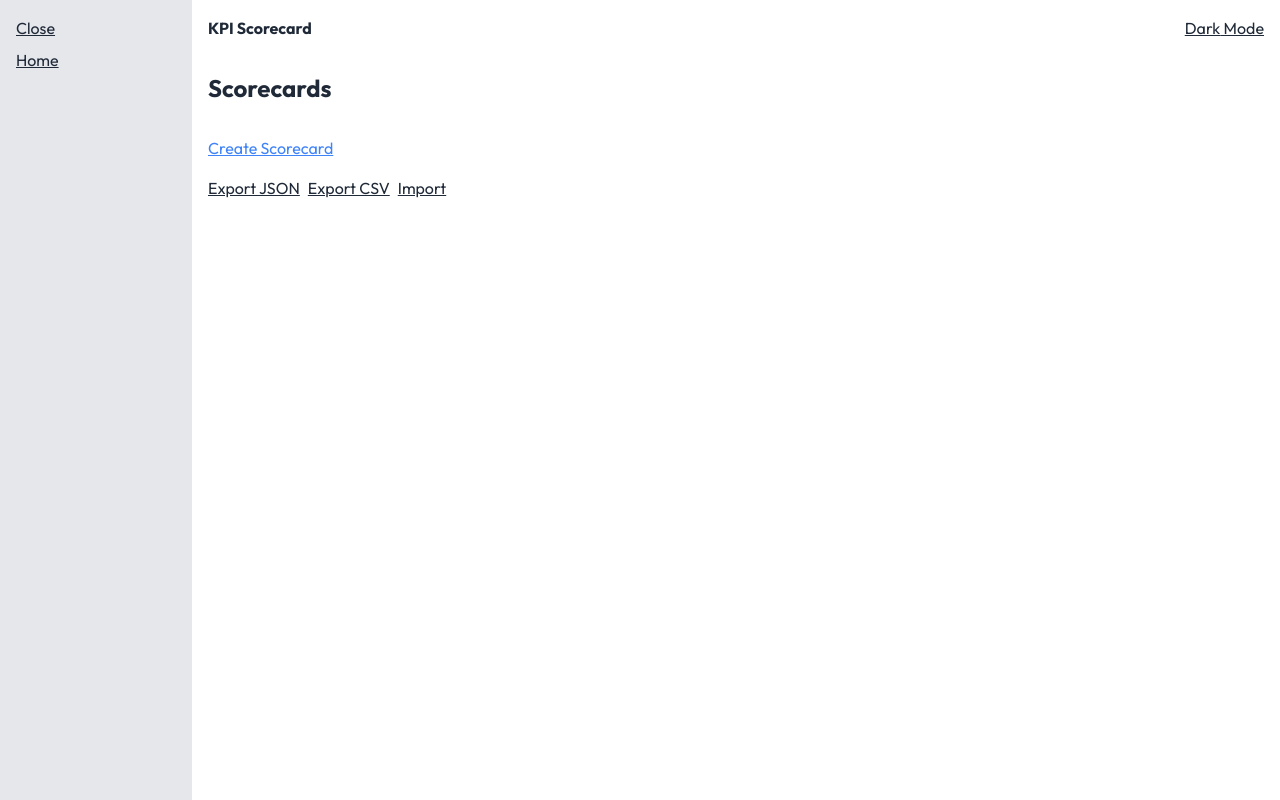
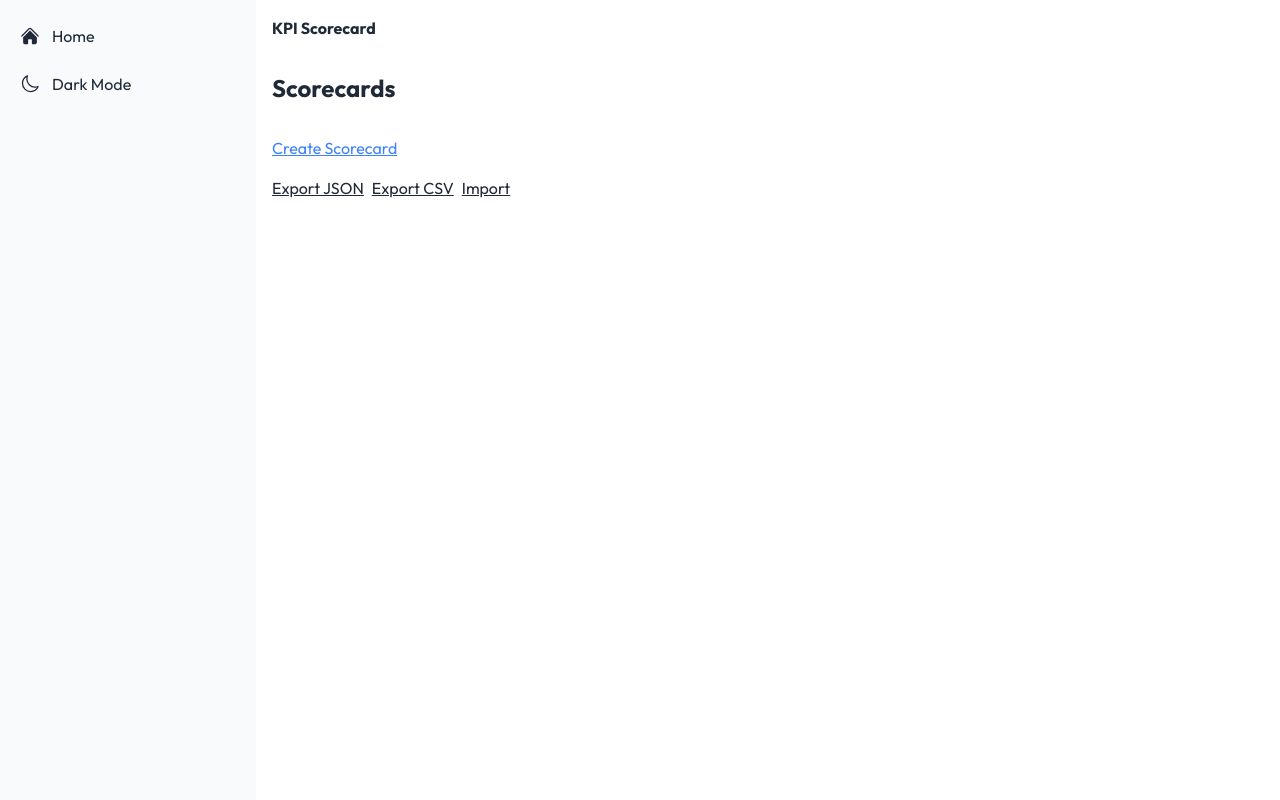
Before and after one commit to rub1n0/scorecard, a Next.js app: page / in a window 1280 px wide. Built offline with nearby package versions, Linux system fonts and the light colour scheme.

Commit message:
feat: enhance sidebar and persist edit mode

```diff
--- a/app/components/LayoutClient.tsx
+++ b/app/components/LayoutClient.tsx
@@ -1,7 +1,9 @@
 'use client';
 import React, { useEffect, useState } from 'react';
 import 'flowbite';
+import Link from 'next/link';
 import { ScorecardsProvider } from '../scorecards/store';
+import { BarsIcon, CloseIcon, HomeIcon, MoonIcon, SunIcon } from './icons';
 
 export default function LayoutClient({ children }: { children: React.ReactNode }) {
   const [dark, setDark] = useState(false);
@@ -15,26 +17,48 @@ export default function LayoutClient({ children }: { children: React.ReactNode }
     <ScorecardsProvider>
       <div className="flex min-h-screen">
         <aside
-          className={`bg-gray-200 dark:bg-gray-900 p-4 w-48 space-y-2 transform ${open ? 'block' : 'hidden'} md:block`}
+          className={`fixed top-0 left-0 z-40 w-64 h-screen transition-transform bg-gray-50 dark:bg-gray-800 ${open ? '' : '-translate-x-full'} md:translate-x-0`}
         >
-          <button className="underline" onClick={() => setOpen(false)}>Close</button>
-          <nav className="mt-4 space-y-2">
-            <a href="/" className="block underline">
-              Home
-            </a>
-          </nav>
+          <div className="h-full px-3 py-4 overflow-y-auto">
+            <button
+              className="md:hidden mb-4 p-2 rounded-lg hover:bg-gray-200 dark:hover:bg-gray-700"
+              onClick={() => setOpen(false)}
+            >
+              <CloseIcon className="w-6 h-6" />
+            </button>
+            <nav className="space-y-2">
+              <Link
+                href="/"
+                className="flex items-center w-full p-2 rounded-lg hover:bg-gray-200 dark:hover:bg-gray-700"
+              >
+                <HomeIcon className="w-5 h-5 mr-3" />
+                Home
+              </Link>
+              <button
+                className="flex items-center w-full p-2 rounded-lg hover:bg-gray-200 dark:hover:bg-gray-700"
+                onClick={() => setDark(d => !d)}
+              >
+                {dark ? (
+                  <SunIcon className="w-5 h-5 mr-3" />
+                ) : (
+                  <MoonIcon className="w-5 h-5 mr-3" />
+                )}
+                {dark ? 'Light' : 'Dark'} Mode
+              </button>
+            </nav>
+          </div>
         </aside>
-        <div className="flex-1">
+        <div className="flex-1 md:ml-64">
           <header className="p-4 flex justify-between">
             <div className="flex items-center gap-2">
-              <button className="md:hidden underline" onClick={() => setOpen(o => !o)}>
-                Menu
+              <button
+                className="md:hidden p-2 rounded-lg hover:bg-gray-200 dark:hover:bg-gray-700"
+                onClick={() => setOpen(o => !o)}
+              >
+                <BarsIcon className="w-6 h-6" />
               </button>
               <h1 className="font-bold">KPI Scorecard</h1>
             </div>
-            <button className="underline" onClick={() => setDark(d => !d)}>
-              {dark ? 'Light' : 'Dark'} Mode
-            </button>
           </header>
           <main>{children}</main>
         </div>
--- /dev/null
+++ b/app/components/icons.tsx
@@ -0,0 +1,32 @@
+import React from 'react';
+
+export const HomeIcon = (props: React.SVGProps<SVGSVGElement>) => (
+  <svg viewBox="0 0 24 24" fill="currentColor" xmlns="http://www.w3.org/2000/svg" {...props}>
+    <path d="M11.47 3.841a.75.75 0 0 1 1.06 0l8.69 8.69a.75.75 0 1 0 1.06-1.061l-8.689-8.69a2.25 2.25 0 0 0-3.182 0l-8.69 8.69a.75.75 0 1 0 1.061 1.06l8.69-8.689Z" />
+    <path d="m12 5.432 8.159 8.159c.03.03.06.058.091.086v6.198c0 1.035-.84 1.875-1.875 1.875H15a.75.75 0 0 1-.75-.75v-4.5a.75.75 0 0 0-.75-.75h-3a.75.75 0 0 0-.75.75V21a.75.75 0 0 1-.75.75H5.625a1.875 1.875 0 0 1-1.875-1.875v-6.198a2.29 2.29 0 0 0 .091-.086L12 5.432Z" />
+  </svg>
+);
+
+export const MoonIcon = (props: React.SVGProps<SVGSVGElement>) => (
+  <svg fill="none" viewBox="0 0 24 24" strokeWidth={1.5} stroke="currentColor" xmlns="http://www.w3.org/2000/svg" {...props}>
+    <path strokeLinecap="round" strokeLinejoin="round" d="M21.752 15.002A9.72 9.72 0 0 1 18 15.75c-5.385 0-9.75-4.365-9.75-9.75 0-1.33.266-2.597.748-3.752A9.753 9.753 0 0 0 3 11.25C3 16.635 7.365 21 12.75 21a9.753 9.753 0 0 0 9.002-5.998Z" />
+  </svg>
+);
+
+export const SunIcon = (props: React.SVGProps<SVGSVGElement>) => (
+  <svg fill="none" viewBox="0 0 24 24" strokeWidth={1.5} stroke="currentColor" xmlns="http://www.w3.org/2000/svg" {...props}>
+    <path strokeLinecap="round" strokeLinejoin="round" d="M12 3v2.25m6.364.386-1.591 1.591M21 12h-2.25m-.386 6.364-1.591-1.591M12 18.75V21m-4.773-4.227-1.591 1.591M5.25 12H3m4.227-4.773L5.636 5.636M15.75 12a3.75 3.75 0 1 1-7.5 0 3.75 3.75 0 0 1 7.5 0Z" />
+  </svg>
+);
+
+export const BarsIcon = (props: React.SVGProps<SVGSVGElement>) => (
+  <svg fill="none" viewBox="0 0 24 24" strokeWidth={1.5} stroke="currentColor" xmlns="http://www.w3.org/2000/svg" {...props}>
+    <path strokeLinecap="round" strokeLinejoin="round" d="M3.75 6.75h16.5M3.75 12h16.5m-16.5 5.25h16.5" />
+  </svg>
+);
+
+export const CloseIcon = (props: React.SVGProps<SVGSVGElement>) => (
+  <svg fill="none" viewBox="0 0 24 24" strokeWidth={1.5} stroke="currentColor" xmlns="http://www.w3.org/2000/svg" {...props}>
+    <path strokeLinecap="round" strokeLinejoin="round" d="M6 18 18 6M6 6l12 12" />
+  </svg>
+);
--- a/app/scorecards/[id]/page.tsx
+++ b/app/scorecards/[id]/page.tsx
@@ -1,7 +1,7 @@
 'use client';
 import { useParams, useRouter } from 'next/navigation';
 import { useScorecards, Tile } from '../store';
-import { useState } from 'react';
+import { useState, useEffect } from 'react';
 import {
   DndContext,
   useSensor,
@@ -27,6 +27,15 @@ export default function ScorecardPage() {
   const [editingName, setEditingName] = useState(false);
   const [name, setName] = useState(current.name);
   const [editMode, setEditMode] = useState(false);
+
+  useEffect(() => {
+    const stored = localStorage.getItem('edit-mode');
+    if (stored === 'true') setEditMode(true);
+  }, []);
+
+  useEffect(() => {
+    localStorage.setItem('edit-mode', editMode ? 'true' : 'false');
+  }, [editMode]);
 
   const sensors = [useSensor(PointerSensor)];
 
```
